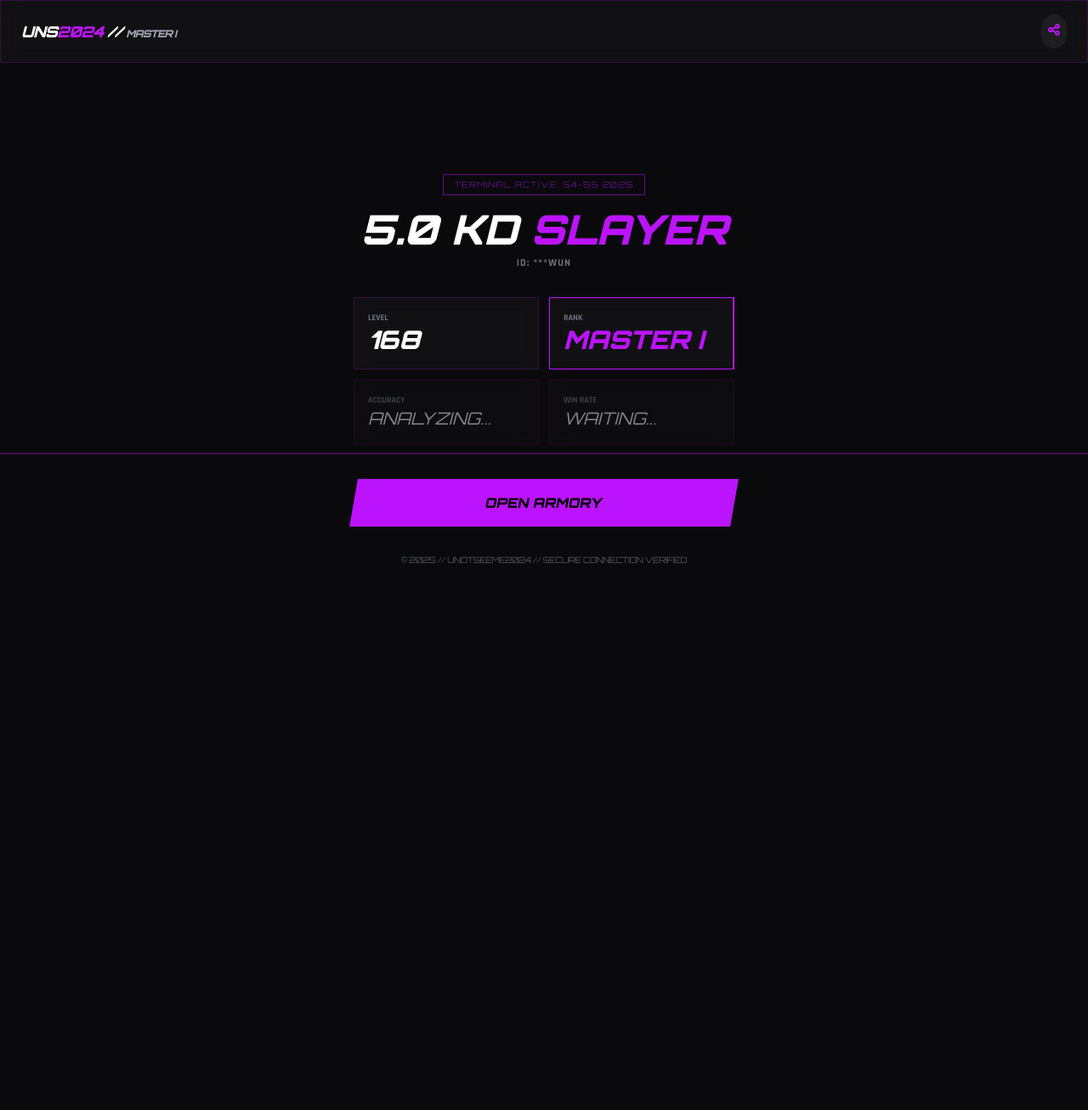
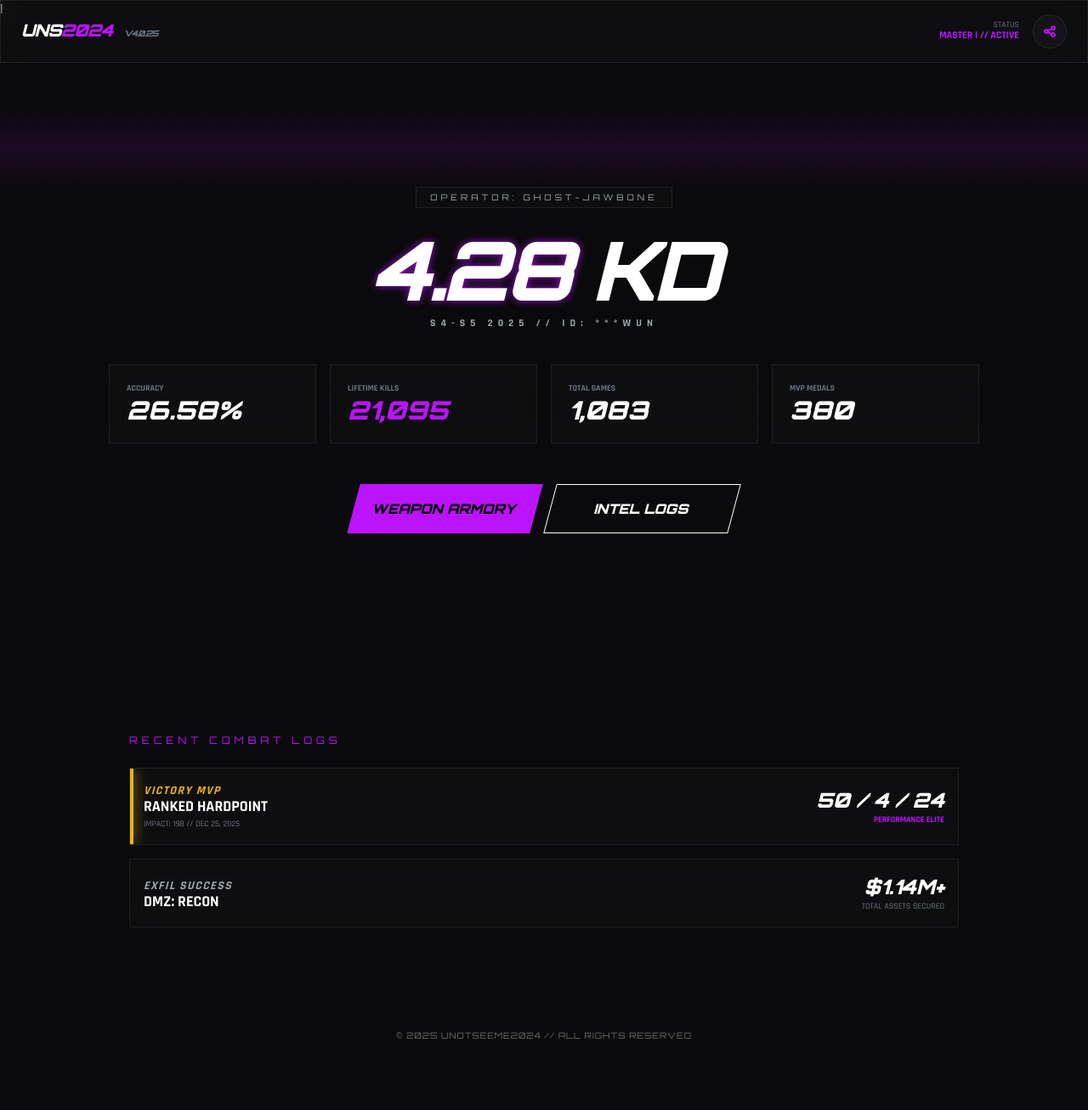
Before and after one commit to WinoWongo2024/UNSM2024-CODM, a plain HTML site: page index.html in a window 1280 px wide. Shown: the whole page at 85% size. Before the commit the page ends 800 px from the top, so only its background shows below. Drawn offline with nearby package versions, Linux system fonts and the light colour scheme.

Commit message:
Update index.html

```diff
--- a/index.html
+++ b/index.html
@@ -1,98 +1,146 @@
-<!DOCTYPE html>
+l<!DOCTYPE html>
 <html lang="en">
 <head>
     <meta charset="UTF-8">
     <meta name="viewport" content="width=device-width, initial-scale=1.0, maximum-scale=1.0, user-scalable=no">
-    <title>UNotSeeMe2024 | MASTER TIER</title>
+    <title>UNS2024 | MASTER TIER OPERATOR</title>
     <meta name="theme-color" content="#0a0a0c">
     <meta name="apple-mobile-web-app-capable" content="yes">
+    <link rel="manifest" href="manifest.json">
+
     <script src="https://cdn.tailwindcss.com"></script>
     <link href="https://cdnjs.cloudflare.com/ajax/libs/font-awesome/6.0.0/css/all.min.css" rel="stylesheet">
     <style>
         @import url('https://fonts.googleapis.com/css2?family=Orbitron:wght@400;700;900&family=Rajdhani:wght@500;700&display=swap');
-        :root { --neon-purple: #bc13fe; --dark-bg: #0a0a0c; }
-        body { background-color: var(--dark-bg); color: white; font-family: 'Rajdhani', sans-serif; -webkit-tap-highlight-color: transparent; }
+        :root { --neon-purple: #bc13fe; --metallic: #C0C0C0; --dark: #0a0a0c; }
+        body { background-color: var(--dark); color: white; font-family: 'Rajdhani', sans-serif; }
         .font-orbitron { font-family: 'Orbitron', sans-serif; }
-        .scanner-line { height: 2px; background: var(--neon-purple); position: absolute; width: 100%; top: 0; animation: scan 3s linear infinite; opacity: 0.3; }
-        @keyframes scan { 0% { top: 0; } 100% { top: 100%; } }
-        .glass { background: rgba(255, 255, 255, 0.03); backdrop-filter: blur(10px); border: 1px solid rgba(188, 19, 254, 0.2); }
+
+        /* Tactical Animations */
+        .scanline { width: 100%; height: 100px; z-index: 10; position: absolute; background: linear-gradient(0deg, transparent 0%, rgba(188, 19, 254, 0.1) 50%, transparent 100%); animation: move 4s linear infinite; pointer-events: none; }
+        @keyframes move { 0% { top: -100px; } 100% { top: 100%; } }
+
+        .glass { background: rgba(255, 255, 255, 0.02); backdrop-filter: blur(12px); border: 1px solid rgba(192, 192, 192, 0.1); }
+        .neon-text { text-shadow: 0 0 10px rgba(188, 19, 254, 0.8); }
+        .skew-btn { transform: skewX(-15deg); transition: all 0.3s ease; }
+        .skew-btn:hover { transform: skewX(-15deg) scale(1.05); background: white; color: black; }
     </style>
 </head>
 <body class="overflow-x-hidden">
 
-    <nav class="fixed top-0 w-full z-50 glass px-6 py-4 flex justify-between items-center">
-        <div class="font-orbitron font-black italic text-lg tracking-tighter">
-            UNS<span class="text-[#bc13fe]">2024</span> // <span id="nav-rank" class="text-xs text-gray-400">MASTER I</span>
+    <div class="scanline"></div>
+
+    <nav class="fixed top-0 w-full z-50 glass px-6 py-4 flex justify-between items-center border-b border-[#bc13fe]/20">
+        <div class="font-orbitron font-black italic text-xl tracking-tighter uppercase">
+            UNS<span class="text-[#bc13fe]">2024</span> <span class="text-[10px] text-gray-500 ml-2">v4.0.25</span>
         </div>
-        <button onclick="shareIntel()" class="text-[#bc13fe] bg-white/5 p-2 rounded-full">
-            <i class="fas fa-share-nodes"></i>
-        </button>
+        <div class="flex items-center gap-4">
+            <div class="hidden md:block text-right">
+                <p class="text-[10px] text-gray-500 uppercase leading-none">Status</p>
+                <p class="text-xs font-bold text-[#bc13fe]">MASTER I // ACTIVE</p>
+            </div>
+            <button onclick="shareIntel()" class="w-10 h-10 rounded-full glass border border-[#bc13fe]/40 flex items-center justify-center text-[#bc13fe]">
+                <i class="fas fa-share-nodes"></i>
+            </button>
+        </div>
     </nav>
 
-    <section class="relative min-h-screen flex flex-col justify-center items-center p-6 pt-24 text-center">
-        <div class="scanner-line"></div>
-        <div class="mb-4 inline-block px-3 py-1 border border-[#bc13fe] text-[#bc13fe] text-[10px] font-orbitron uppercase tracking-widest animate-pulse">
-            Terminal Active: S4-S5 2025
+    <section class="relative min-h-screen flex flex-col justify-center items-center p-6 text-center">
+        <div class="mb-6 px-4 py-1 glass border-l-4 border-[#bc13fe]">
+            <span class="text-[10px] font-orbitron tracking-[0.4em] text-gray-400">OPERATOR: GHOST-JAWBONE</span>
         </div>
-        <h1 class="font-orbitron text-5xl font-black italic leading-none mb-2 uppercase">5.0 KD <span class="text-[#bc13fe]">Slayer</span></h1>
-        <p class="text-gray-500 font-bold tracking-widest text-xs mb-8 uppercase">ID: <span id="hero-id">***WUN</span></p>
 
-        <div class="grid grid-cols-2 gap-3 w-full max-w-md">
-            <div class="glass p-4 text-left">
-                <p class="text-[10px] text-gray-500 uppercase font-bold">Level</p>
-                <h2 id="lvl" class="text-3xl font-orbitron font-black italic">168</h2>
+        <h1 class="font-orbitron text-6xl md:text-8xl font-black italic mb-2 tracking-tighter uppercase">
+            <span id="display-kd" class="neon-text">4.28</span> <span class="text-white">KD</span>
+        </h1>
+        <p class="text-gray-400 font-bold tracking-[0.5em] text-xs mb-10 uppercase">S4-S5 2025 // ID: <span id="display-id">***WUN</span></p>
+
+        <div class="grid grid-cols-2 md:grid-cols-4 gap-4 w-full max-w-5xl">
+            <div class="glass p-5 text-left border-t border-[#bc13fe]/30">
+                <p class="text-[10px] text-gray-500 uppercase font-black">Accuracy</p>
+                <h2 id="display-acc" class="text-3xl font-orbitron font-black italic">26.58%</h2>
             </div>
-            <div class="glass p-4 text-left border-r-2 border-[#bc13fe]">
-                <p class="text-[10px] text-gray-500 uppercase font-bold">Rank</p>
-                <h2 id="rank" class="text-3xl font-orbitron font-black italic text-[#bc13fe]">M-I</h2>
+            <div class="glass p-5 text-left border-t border-[#bc13fe]/30">
+                <p class="text-[10px] text-gray-500 uppercase font-black">Lifetime Kills</p>
+                <h2 id="display-kills" class="text-3xl font-orbitron font-black italic text-[#bc13fe]">21,095</h2>
             </div>
-            <div class="glass p-4 text-left opacity-50">
-                <p class="text-[10px] text-gray-500 uppercase font-bold">Accuracy</p>
-                <h2 class="text-xl font-orbitron italic">ANALYZING...</h2>
+            <div class="glass p-5 text-left border-t border-[#bc13fe]/30">
+                <p class="text-[10px] text-gray-500 uppercase font-black">Total Games</p>
+                <h2 id="display-games" class="text-3xl font-orbitron font-black italic">1,083</h2>
             </div>
-            <div class="glass p-4 text-left opacity-50">
-                <p class="text-[10px] text-gray-500 uppercase font-bold">Win Rate</p>
-                <h2 class="text-xl font-orbitron italic">WAITING...</h2>
+            <div class="glass p-5 text-left border-t border-[#bc13fe]/30">
+                <p class="text-[10px] text-gray-500 uppercase font-black">MVP Medals</p>
+                <h2 id="display-mvp" class="text-3xl font-orbitron font-black italic">380</h2>
             </div>
         </div>
 
-        <div class="mt-10 grid grid-cols-1 w-full max-w-md gap-4">
-            <a href="#armory" class="bg-[#bc13fe] text-black font-black py-4 font-orbitron uppercase skew-x-[-10deg]">Open Armory</a>
-            <div class="text-[10px] text-gray-600 font-orbitron mt-4 tracking-tighter uppercase">
-                &copy; 2025 // UNotSeeMe2024 // Secure Connection Verified
+        <div class="mt-12 flex flex-col md:flex-row gap-4 w-full max-w-md">
+            <button class="skew-btn bg-[#bc13fe] text-black font-black py-4 font-orbitron uppercase flex-1">Weapon Armory</button>
+            <button class="skew-btn border border-white text-white font-black py-4 font-orbitron uppercase flex-1">Intel Logs</button>
+        </div>
+    </section>
+
+    <section class="py-10 px-6 max-w-5xl mx-auto">
+        <h3 class="font-orbitron text-xs mb-6 tracking-[0.4em] text-[#bc13fe] uppercase">Recent Combat Logs</h3>
+        <div class="space-y-4">
+            <div class="glass p-4 flex justify-between items-center border-r-4 border-yellow-500 relative overflow-hidden">
+                <div class="absolute left-0 top-0 h-full w-1 bg-yellow-500 shadow-[0_0_15px_#eab308]"></div>
+                <div>
+                    <span class="text-yellow-500 font-black italic text-sm tracking-widest">VICTORY MVP</span>
+                    <p class="text-white font-bold text-lg uppercase leading-none">Ranked Hardpoint</p>
+                    <p class="text-[10px] text-gray-500 uppercase mt-1">Impact: 198 // Dec 25, 2025</p>
+                </div>
+                <div class="text-right">
+                    <span class="font-orbitron text-2xl font-black italic text-white">50 / 4 / 24</span>
+                    <p class="text-[10px] text-[#bc13fe] uppercase font-bold">Performance Elite</p>
+                </div>
+            </div>
+
+            <div class="glass p-4 flex justify-between items-center border-r-4 border-white/40">
+                <div>
+                    <span class="text-gray-400 font-black italic text-sm tracking-widest uppercase italic">EXFIL SUCCESS</span>
+                    <p class="text-white font-bold text-lg uppercase leading-none">DMZ: Recon</p>
+                </div>
+                <div class="text-right">
+                    <span class="font-orbitron text-2xl font-black italic text-white">$1.14M+</span>
+                    <p class="text-[10px] text-gray-500 uppercase">Total Assets Secured</p>
+                </div>
             </div>
         </div>
     </section>
 
+    <footer class="py-20 text-center opacity-40">
+        <p class="text-[10px] font-orbitron tracking-widest">&copy; 2025 UNOTSEEME2024 // ALL RIGHTS RESERVED</p>
+    </footer>
+
     <script>
-        // CACHE BUSTER LOGIC: Forces fresh data every load
-        async function fetchLiveStats() {
-            const cacheBuster = new Date().getTime();
+        // Cache-Busting Sync Logic
+        async function syncOperatorData() {
+            const v = new Date().getTime();
             try {
-                const response = await fetch(`stats.json?v=${cacheBuster}`);
-                const data = await response.json();
+                const res = await fetch(`stats.json?v=${v}`);
+                const d = await res.json();
 
-                document.getElementById('lvl').innerText = data.level;
-                document.getElementById('rank').innerText = data.rank;
-                document.getElementById('nav-rank').innerText = data.rank;
-                document.getElementById('hero-id').innerText = data.playerID;
-            } catch (e) {
-                console.log("Using local cache...");
-            }
+                if(d.level) document.getElementById('display-kd').innerText = d.kdRatio;
+                if(d.rank) document.getElementById('nav-rank').innerText = d.rank;
+                if(d.accuracy) document.getElementById('display-acc').innerText = d.accuracy;
+                if(d.lifetimeKills) document.getElementById('display-kills').innerText = d.lifetimeKills.toLocaleString();
+                if(d.gamesPlayed) document.getElementById('display-games').innerText = d.gamesPlayed.toLocaleString();
+                if(d.mvpCount) document.getElementById('display-mvp').innerText = d.mvpCount;
+            } catch (e) { console.warn("Terminal running on local buffer."); }
         }
 
-        // SHARE API: Works like a real app
         function shareIntel() {
             if (navigator.share) {
                 navigator.share({
-                    title: 'UNotSeeMe2024 Pro Intel',
-                    text: 'Check out my Master I CODM stats!',
+                    title: 'UNS2024 OPERATOR PROFILE',
+                    text: 'Master I Tier Verified.',
                     url: window.location.href
                 });
             }
         }
 
-        window.onload = fetchLiveStats;
+        window.onload = syncOperatorData;
     </script>
 </body>
 </html>
```
